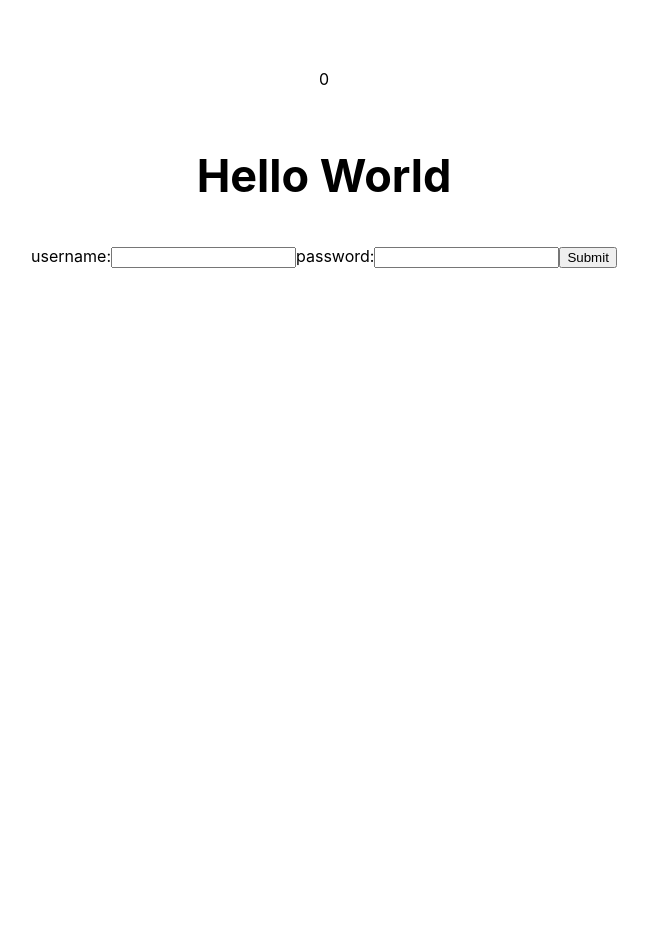
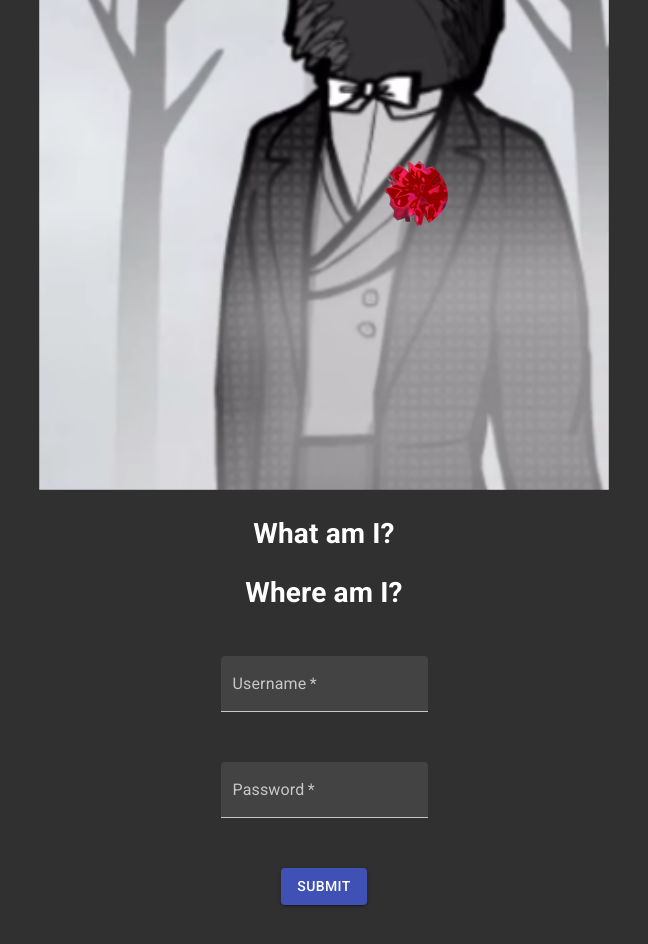
Before and after one commit to shershah010/intro-to-insanity, a React (Create React App) app: page / in a window 1280 px wide. Shown: the part 240-1184 px from the top of the page, without its empty margins (316-964 px from the left). Before the commit the page ends 800 px from the top, so only its background shows below. Built offline with nearby package versions, Linux system fonts and the light colour scheme.

Commit message:
style updates

```diff
--- a/package.json
+++ b/package.json
@@ -4,6 +4,8 @@
   "private": true,
   "dependencies": {
     "@apollo/client": "^3.3.8",
+    "@material-ui/core": "^4.11.3",
+    "@material-ui/icons": "^4.11.2",
     "graphql": "^15.5.0",
     "react": "^16.6.1",
     "react-dom": "^16.6.1",
--- a/public/index.html
+++ b/public/index.html
@@ -5,23 +5,12 @@
     <link rel="shortcut icon" href="%PUBLIC_URL%/favicon.ico" />
     <meta
       name="viewport"
-      content="width=device-width, initial-scale=1, shrink-to-fit=no"
+      content="minimum-scale=1, initial-scale=1, width=device-width"
     />
     <meta name="theme-color" content="#000000" />
-    <!--
-      manifest.json provides metadata used when your web app is added to the
-      homescreen on Android. See https://developers.google.com/web/fundamentals/web-app-manifest/
-    -->
     <link rel="manifest" href="%PUBLIC_URL%/manifest.json" />
-    <!--
-      Notice the use of %PUBLIC_URL% in the tags above.
-      It will be replaced with the URL of the `public` folder during the build.
-      Only files inside the `public` folder can be referenced from the HTML.
-
-      Unlike "/favicon.ico" or "favicon.ico", "%PUBLIC_URL%/favicon.ico" will
-      work correctly both with client-side routing and a non-root public URL.
-      Learn how to configure a non-root public URL by running `npm run build`.
-    -->
+    <link rel="stylesheet" href="https://fonts.googleapis.com/css?family=Roboto:300,400,500,700&display=swap" />
+    <link rel="stylesheet" href="https://fonts.googleapis.com/icon?family=Material+Icons" />
     <title>ITI</title>
   </head>
   <body>
@@ -29,15 +18,5 @@
       You need to enable JavaScript to run this app.
     </noscript>
     <div id="root"></div>
-    <!--
-      This HTML file is a template.
-      If you open it directly in the browser, you will see an empty page.
-
-      You can add webfonts, meta tags, or analytics to this file.
-      The build step will place the bundled scripts into the <body> tag.
-
-      To begin the development, run `npm start` or `yarn start`.
-      To create a production bundle, use `npm run build` or `yarn build`.
-    -->
   </body>
 </html>
--- a/src/App.css
+++ b/src/App.css
@@ -1,44 +1,4 @@
 main {
-  align-content: center;
-  box-sizing: border-box;
-  display: grid;
-  font-family: 'SF Pro Text', 'SF Pro Icons', 'Helvetica Neue', 'Helvetica',
-    'Arial', sans-serif;
-  hyphens: auto;
-  line-height: 1.65;
-  margin: 0 auto;
-  max-width: 680px;
-  min-height: 100vh;
-  padding: 72px 0;
   text-align: center;
+  margin: 50px;
 }
-h1 {
-  font-size: 45px;
-}
-h2 {
-  margin-top: 1.5em;
-}
-p {
-  font-size: 16px;
-}
-a {
-  border-bottom: 1px solid white;
-  color: #0076ff;
-  cursor: pointer;
-  text-decoration: none;
-  transition: all 0.2s ease;
-}
-a:hover {
-  border-bottom: 1px solid #0076ff;
-}
-code,
-pre {
-  color: #d400ff;
-  font-family: Menlo, Monaco, Lucida Console, Liberation Mono, DejaVu Sans Mono,
-    Bitstream Vera Sans Mono, Courier New, monospace, serif;
-  font-size: 0.92em;
-}
-code:before,
-code:after {
-  content: '\`';
-}
--- a/src/App.js
+++ b/src/App.js
@@ -1,12 +1,20 @@
 import React, { useState } from 'react';
+import { createMuiTheme, ThemeProvider } from '@material-ui/core/styles';
+import CssBaseline from '@material-ui/core/CssBaseline';
 
 import { Scene } from './scene.jsx'
-import { Form } from './form.jsx';
+import { Form } from './form/form.jsx';
 import './App.css';
 
 
 
 function App() {
+  const darkTheme = createMuiTheme({
+    palette: {
+      type: 'dark',
+    },
+  });
+
   const [level, setLevel] = useState(0);
 
   async function submitForm(level, user, pass) {
@@ -33,11 +41,13 @@ function App() {
   }
 
   return (
-    <main>
-      <p>{level}</p>
-      <Scene level={level} />
-      <Form level={level} onFormSubmit={submitForm} />
-    </main>
+    <ThemeProvider theme={darkTheme}>
+      <CssBaseline />
+      <main>
+        <Scene level={level} />
+        <Form level={level} onFormSubmit={submitForm} />
+      </main>
+    </ThemeProvider>
   );
 }
 
--- a/src/form.jsx
+++ /dev/null
@@ -1,43 +0,0 @@
-import React from 'react';
-
-class Form extends React.Component {
-  constructor(props) {
-    super(props);
-    this.state = {username: '', password: ''};
-
-    this.updateUsername = this.updateUsername.bind(this);
-    this.updatePassword = this.updatePassword.bind(this);
-    this.handleSubmit = this.handleSubmit.bind(this);
-  }
-
-  updateUsername(event) {
-    this.setState({username: event.target.value});
-  }
-
-  updatePassword(event) {
-    this.setState({password: event.target.value});
-  }
-
-  handleSubmit(event) {
-    this.props.onFormSubmit(this.props.level, this.state.username, this.state.password);
-    event.preventDefault();
-  }
-
-  render() {
-    return (
-      <form onSubmit={this.handleSubmit}>
-        <label>
-          username:
-          <input type="text" value={this.state.username} onChange={this.updateUsername} />
-        </label>
-        <label>
-          password:
-          <input type="password" value={this.state.password} onChange={this.updatePassword} />
-        </label>
-        <input type="submit" value="Submit" />
-      </form>
-    );
-  }
-}
-
-export { Form }
--- /dev/null
+++ b/src/form/form.css
@@ -0,0 +1,7 @@
+.MuiButton-root.spacing {
+  margin: 25px;
+}
+
+.MuiTextField-root.spacing {
+  margin: 25px;
+}
--- /dev/null
+++ b/src/form/form.jsx
@@ -0,0 +1,85 @@
+import React from 'react';
+import Button from '@material-ui/core/Button';
+import TextField from '@material-ui/core/TextField';
+
+import './form.css';
+
+class Form extends React.Component {
+  constructor(props) {
+    super(props);
+    this.state = {
+      username: '',
+      password: '',
+      invalidUsername: false,
+      invalidPassword: false
+    };
+
+    this.updateUsername = this.updateUsername.bind(this);
+    this.updatePassword = this.updatePassword.bind(this);
+    this.handleSubmit = this.handleSubmit.bind(this);
+  }
+
+  updateUsername(event) {
+    this.setState({username: event.target.value});
+  }
+
+  updatePassword(event) {
+    this.setState({password: event.target.value});
+  }
+
+  handleSubmit(event) {
+    this.setState({invalidUsername: this.state.username === ''});
+    this.setState({invalidPassword: this.state.password === ''});
+    if (!this.state.invalidUsername || !this.state.invalidPassword) {
+      this.props.onFormSubmit(this.props.level, this.state.username, this.state.password);
+    }
+    // event.preventDefault();
+  }
+
+  render() {
+    return (
+      <form
+        onSubmit={this.handleSubmit}
+        noValidate >
+
+        <TextField
+          required
+          classes={{ root: 'spacing' }}
+          id="username"
+          label="Username"
+          variant="filled"
+          error={this.state.invalidUsername}
+          helperText={this.state.invalidUsername ? "Required" : ""}
+          value={this.state.username}
+          onChange={this.updateUsername} />
+
+        <br />
+
+        <TextField
+          required
+          classes={{ root: 'spacing' }}
+          id="password"
+          label="Password"
+          variant="filled"
+          type="password"
+          error={this.state.invalidPassword}
+          helperText={this.state.invalidPassword ? "Required" : ""}
+          value={this.state.password}
+          onChange={this.updatePassword} />
+
+         <br />
+
+        <Button
+          variant="contained"
+          classes={{ root: 'spacing' }}
+          color="primary"
+          onClick={this.handleSubmit}>
+          Submit
+        </Button>
+
+      </form>
+    );
+  }
+}
+
+export { Form }
--- a/src/index.css
+++ b/src/index.css
@@ -1,14 +1,12 @@
 body {
+  background-color: #121212;
   margin: 0;
   padding: 0;
-  font-family: -apple-system, BlinkMacSystemFont, "Segoe UI", "Roboto", "Oxygen",
-    "Ubuntu", "Cantarell", "Fira Sans", "Droid Sans", "Helvetica Neue",
-    sans-serif;
+  font-family: "Roboto", sans-serif;
   -webkit-font-smoothing: antialiased;
   -moz-osx-font-smoothing: grayscale;
 }
 
-code {
-  font-family: source-code-pro, Menlo, Monaco, Consolas, "Courier New",
-    monospace;
+h1, h2, h3, h4, h5, h6, p, li, label {
+  color: #FFFFFF;
 }
--- /dev/null
+++ b/src/levels/caesar.jsx
@@ -0,0 +1,14 @@
+import React from 'react';
+
+class Caesar extends React.Component {
+  render() {
+    return (
+    	<div>
+    		<p>fvzcyr</p>
+   			<p>pvcure</p>
+    	</div>
+    );
+  }
+}
+
+export { Caesar }
--- a/src/levels/welcome.jsx
+++ b/src/levels/welcome.jsx
@@ -3,7 +3,11 @@ import React from 'react';
 class Welcome extends React.Component {
   render() {
     return (
-      <h1>Hello World</h1>
+      <div>
+        <img src="/assets/crow_in_forest.png" alt="crow in forest" />
+        <h1>What am I?</h1>
+        <h1>Where am I?</h1>
+      </div>
     );
   }
 }
--- a/src/scene.jsx
+++ b/src/scene.jsx
@@ -1,5 +1,6 @@
 import React from 'react';
 import { Welcome } from './levels/welcome';
+import { Caesar } from './levels/caesar';
 
 class Scene extends React.Component {
   render() {
@@ -7,7 +8,7 @@ class Scene extends React.Component {
       case 0:
         return (<Welcome />);
       case 1:
-        return (<Welcome />);
+        return (<Caesar />);
       default:
         return (<p>Uh..., this is a problem.</p>);
     }
```
Also changed, not shown: public/assets/crow_in_forest.png (added).
